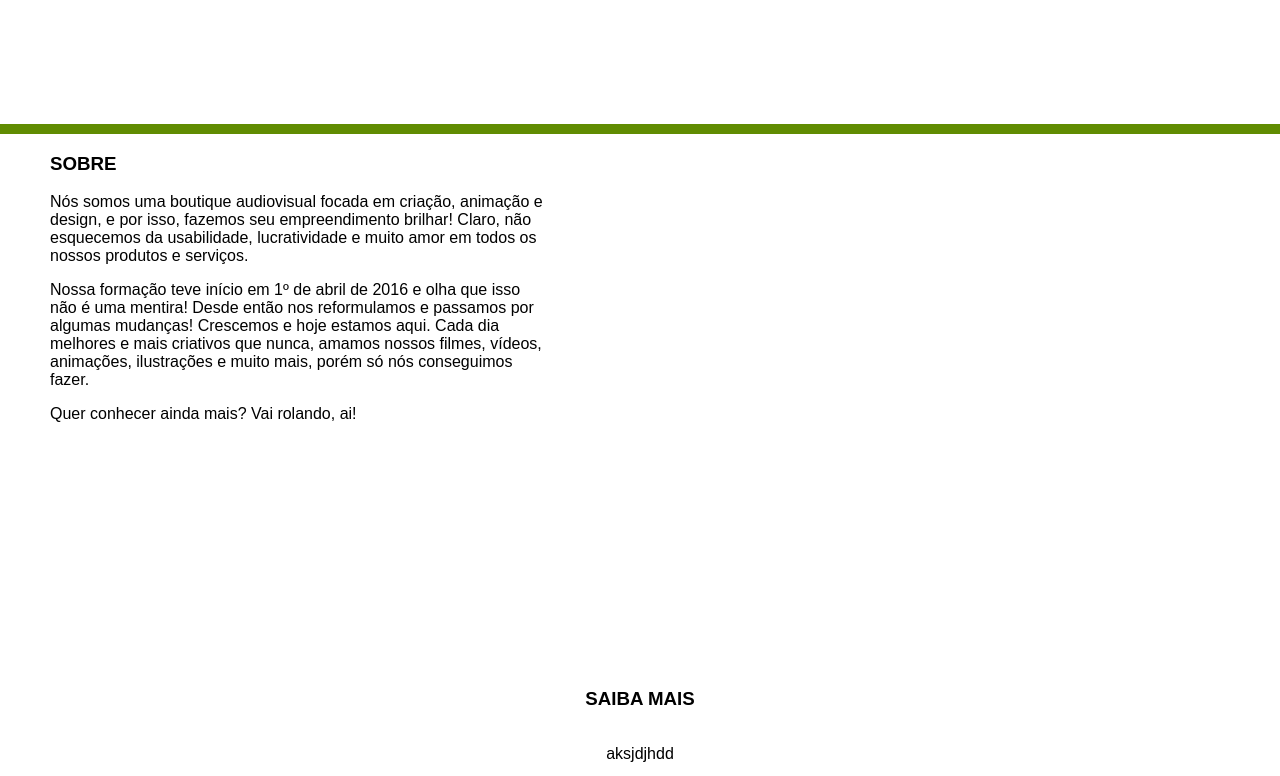
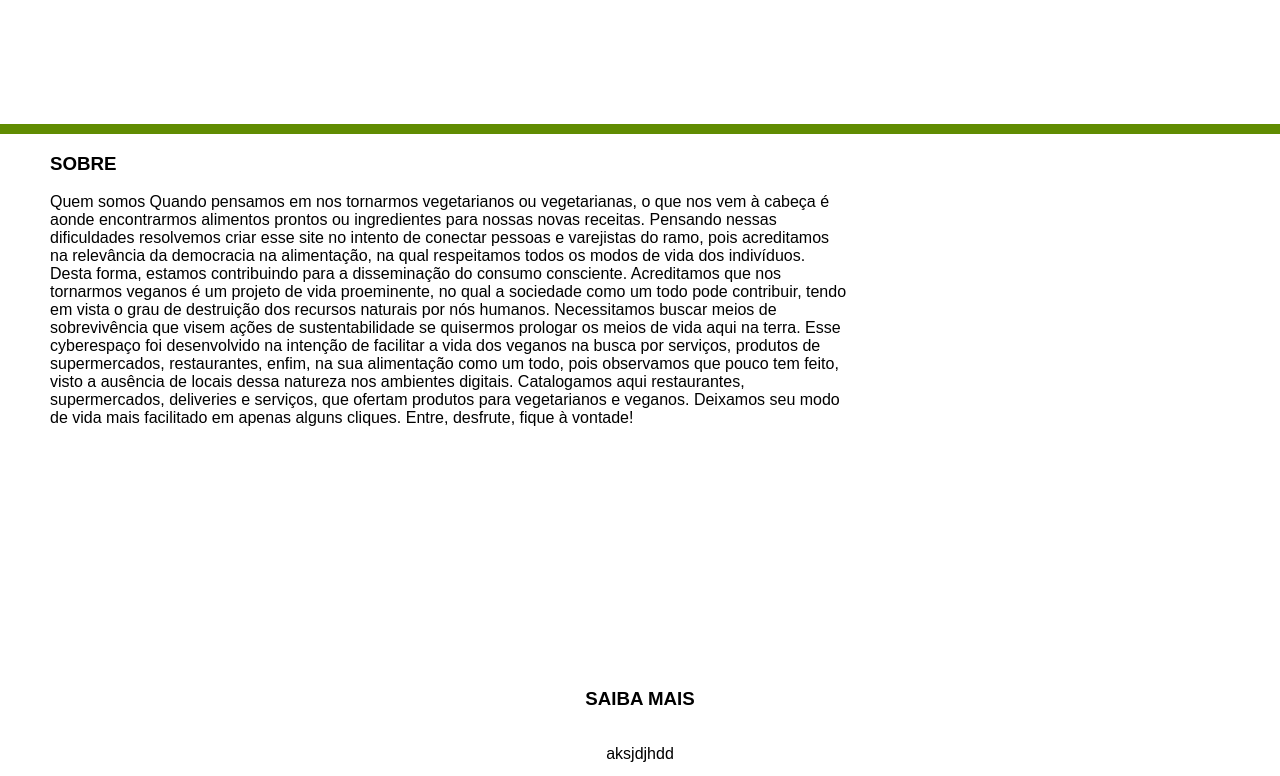
Before and after one commit to julopwz/info_demoday, a Django app: page / in a window 1280 px wide; the page is wider, and only the part inside the window is pictured. Shown: the part 1386-2162 px from the top of that part. Run offline with Django 3.2, Linux system fonts and the light colour scheme.

Commit message:
add sobre

```diff
--- a/app/static/css/section.css
+++ b/app/static/css/section.css
@@ -2,12 +2,12 @@
 section{
     grid-area: section;
     background-color:white;
-    width: 100%;
-    height: 100%;
+    width: 150%;
+    height: 150%;
 }
 
 .sobre{
-    width: 500px;
-    height: 200px;
+    width: 800px;
+    height: 400px;
     margin-left: 50px;
 }
--- a/app/templates/index.html
+++ b/app/templates/index.html
@@ -106,9 +106,16 @@
 <section>
     <div class="sobre">
         <h3>SOBRE</h3>
-        <p>Nós somos uma boutique audiovisual focada em criação, animação e design, e por isso, fazemos seu empreendimento brilhar! Claro, não esquecemos da usabilidade, lucratividade e muito amor em todos os nossos produtos e serviços.</p>
-        <p>Nossa formação teve início em 1º de abril de 2016 e olha que isso não é uma mentira! Desde então nos reformulamos e passamos por algumas mudanças! Crescemos e hoje estamos aqui. Cada dia melhores e mais criativos que nunca, amamos nossos filmes, vídeos, animações, ilustrações e muito mais, porém só nós conseguimos fazer.</p>
-        <p>Quer conhecer ainda mais? Vai rolando, ai!</p>
+        <p>
+            Quem somos
+Quando pensamos em nos tornarmos vegetarianos ou vegetarianas, o que nos vem à cabeça é aonde encontrarmos alimentos prontos ou ingredientes para nossas novas receitas.
+Pensando nessas dificuldades resolvemos criar esse site no intento de conectar pessoas e varejistas do ramo, pois acreditamos na relevância da democracia na alimentação, na qual respeitamos todos os modos de vida dos indivíduos. Desta forma, estamos contribuindo para a disseminação do consumo consciente.
+ 	Acreditamos que nos tornarmos veganos é um projeto de vida proeminente, no qual a sociedade como um todo pode contribuir, tendo em vista o grau de destruição dos recursos naturais por nós humanos. Necessitamos buscar meios de sobrevivência que visem ações de sustentabilidade se quisermos prologar os meios de vida aqui na terra.
+Esse  cyberespaço foi desenvolvido na intenção de facilitar a vida dos veganos na busca por serviços, produtos de supermercados,  restaurantes, enfim, na sua alimentação como um todo, pois observamos que pouco tem feito, visto a ausência de locais dessa natureza nos ambientes digitais.
+Catalogamos aqui restaurantes, supermercados, deliveries e serviços, que ofertam produtos para vegetarianos e veganos. Deixamos seu modo de vida mais facilitado em apenas alguns cliques.
+Entre, desfrute, fique à vontade!
+
+        </p>
     </div>
 </section>
 <!-- FIM DA SECTION -->
```
